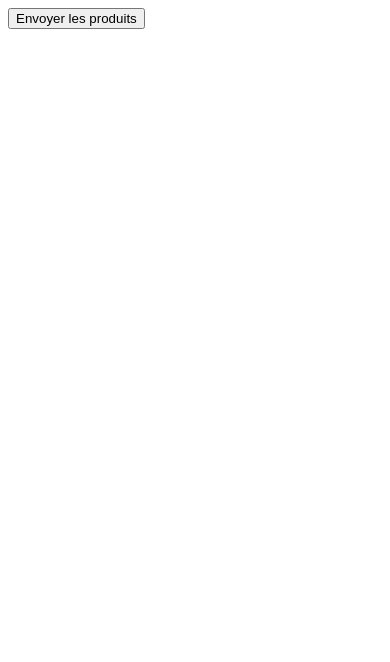
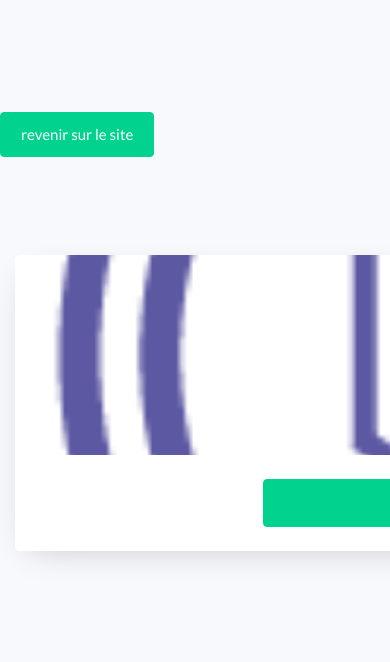
Before and after one commit to Liamcr21/scrapper_nws, a PHP site: page /bdd.php in a window 390 px wide; the page is wider, and only the part inside the window is pictured. Shown: the top 662 px of that part. Run offline with PHP 8.4, Linux system fonts and the light colour scheme.

Commit message:
style page website

```diff
--- a/bdd.php
+++ b/bdd.php
@@ -1,18 +1,51 @@
- <!-- FOrmulaire pour envoyez json page acc en bdd -->
-<form method="POST" action="">
+<!doctype html>
+<html lang="fr">
+  <head>
+  	<title>pageacc.json vers bdd</title>
+    <meta charset="utf-8">
+    <meta name="viewport" content="width=device-width, initial-scale=1, shrink-to-fit=no">
+	<link href="https://fonts.googleapis.com/css?family=Lato:300,400,700&display=swap" rel="stylesheet">
+	<link rel="stylesheet" href="https://stackpath.bootstrapcdn.com/font-awesome/4.7.0/css/font-awesome.min.css">
+	<link rel="stylesheet" href="style/style.css">
+	</head>
+	<body>
+<section class="ftco-section">
+<a href="index.php" class="btn btn-primary" role="button">revenir sur le site</a>
+
+		<div class="container">
+			<div class="row justify-content-center">
+				<div class="col-md-6 text-center mb-5">
+					<h2 class="heading-section">pageacc.json vers bdd</h2>
+				</div>
+			</div>
+			<div class="row justify-content-center">
+				<div class="col-md-7 col-lg-5">
+					<div class="wrap">
+						<div class="img" style="background-image: url(logo.png);"></div>
+						<div class="login-wrap p-4 p-md-5">
+
+                      <form method="POST" action="">
     <input type = "hidden" value= "produitacc" name="produitacc">
-    <input type ="submit" name ="btnproduit" value = "Envoyer les produits">
+    <input type ="submit" name ="btnproduit" class="form-control btn btn-primary rounded submit px-3" value = "Envoyer les produits">
+
 </form>
+		        </div>
+		      </div>
+				</div>
+			</div>
+		</div>
+	</section>
 
-
+    </body>
+</html>
 
 <?php
 
-    if(isset($_POST['btnproduit']) && isset($_POST['produitacc'])) {
+    if(isset($_POST['btnproduit'])) {
         // ID bdd
         $host = 'localhost';
         $user = 'root';
-        $password = '';
+        $password = 'liamcrbdd';
         $database = 'scrappernws';
 
         // Connection bdd
@@ -24,7 +57,7 @@
             exit;
         }
 
-        if($_POST['produitacc'] == "produitacc"){
+        if($_POST['produitacc']){
             // Json decode
             $json = file_get_contents('pageacc.json');
             $data = json_decode($json);
@@ -43,3 +76,5 @@
         }
 
     }
+
+    ?>
```
Also changed, not shown: index.php (+13 -11 lines).
